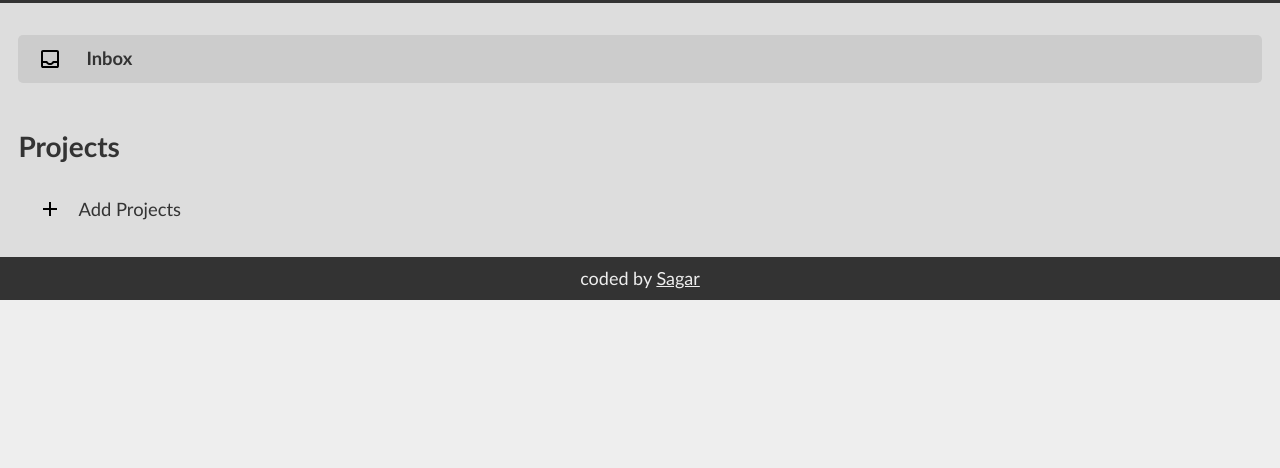
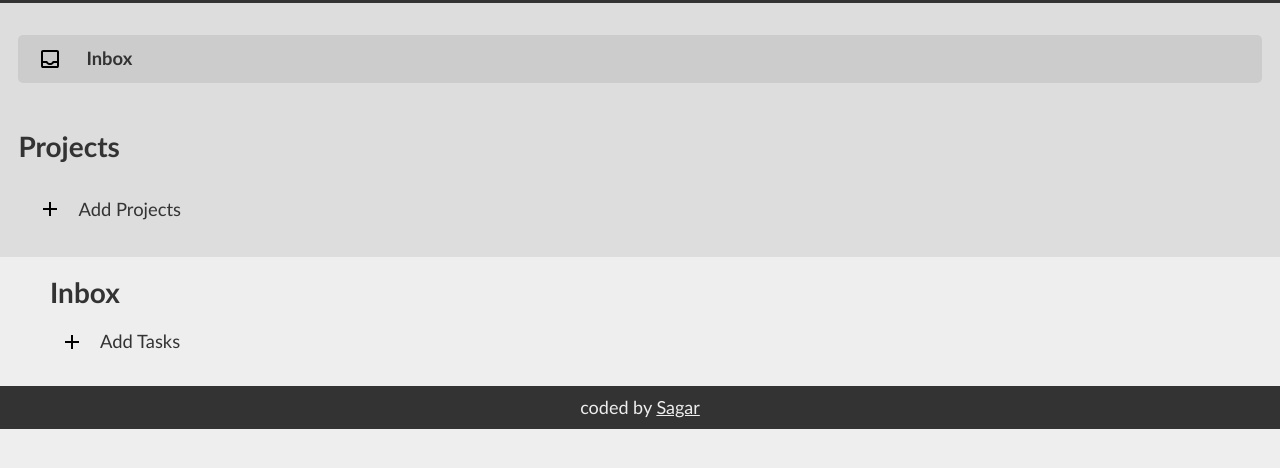
Before and after one commit to sagar-shrigadi/todo_list, a website built with webpack: page src/template.html in a window 1280 px wide. Shown: the part 80-548 px from the top of the page. Built offline with nearby package versions, Linux system fonts and the light colour scheme.

Commit message:
feat: add container of which to-do will be part of
- add heading to indicate the group / projects the to-do will be part of
- add a empty container to hold the actual to-dos
- add a button to add tasks / to-dos to the list
- styled the container and its sub-parts

```diff
--- a/src/styles.css
+++ b/src/styles.css
@@ -63,6 +63,26 @@ main{
                 }
             }
         }
+        .subSectionContainer{
+            padding: 1.25rem 2.5rem;
+            margin: 0 auto;
+            .projectTitle{
+                font-size: 1.75rem;
+                padding-inline: 0.625rem;
+                margin-bottom: 0.625rem;
+            }
+            .addTasksContainer{
+                display: flex;
+                justify-content: start;
+                align-items: center;
+                gap: 1rem;
+                padding-block: 0.625rem;
+                padding-inline: 1.25rem;
+                p{
+                    font-size: 1.15rem;
+                }
+            }
+        }
     }
 }
 footer{
--- a/src/template.html
+++ b/src/template.html
@@ -32,7 +32,12 @@
             </aside>
 
             <article class="subSectionContainer">
-
+                <h2 class="projectTitle">Inbox</h2>
+                <div class="projectTasksList"></div>
+                <div class="addTasksContainer">
+                    <img src="./assets/icons/add_black.svg" alt="">
+                    <p>Add Tasks</p>
+                </div>
             </article>
 
         </section>
```
